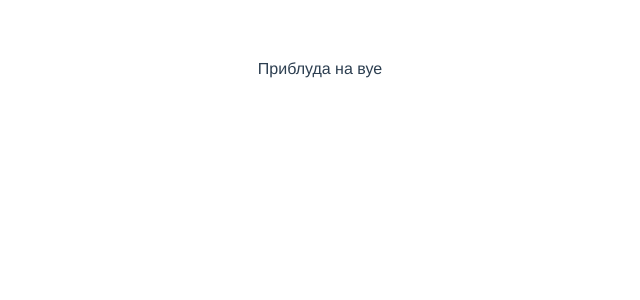
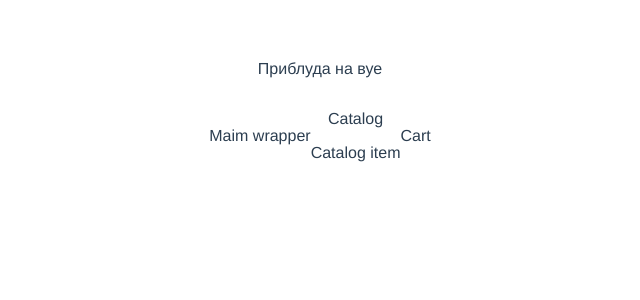
Before and after one commit to Dominus8/e-note.group, a Vue app in the folder eshop/: page / in a window 1280 px wide. Shown: the top 300 px of the page, without its empty margins (320-960 px from the left). Built offline with nearby package versions, Linux system fonts and the light colour scheme.

Commit message:
+ Компоненты: Оболочка, каталог, карточка товара, корзина.

```diff
--- a/eshop/package.json
+++ b/eshop/package.json
@@ -37,7 +37,9 @@
         "parserOptions": {
             "parser": "@babel/eslint-parser"
         },
-        "rules": {}
+        "rules": {
+            "no-console": "off"
+        }
     },
     "browserslist": [
         "> 1%",
--- a/eshop/src/App.vue
+++ b/eshop/src/App.vue
@@ -1,14 +1,17 @@
 <template>
 <div class="" id="app">
   <p>Приблуда на вуе</p>
+  <e-main-wrapper />
 </div>
 </template>
 
 <script>
+import eMainWrapper from "./components/e-main-wrapper.vue";
 
 export default {
   name: 'App',
   components: {
+    eMainWrapper
   }
 }
 </script>
--- /dev/null
+++ b/eshop/src/components/e-cart.vue
@@ -0,0 +1,26 @@
+<template>
+    <div class="e-cart">
+        <p>{{ title }}</p>
+    </div>
+</template>
+<script>
+export default {
+    name:'e-cart',
+    components:{
+    },
+    props:{},
+    data(){
+        return{
+            title:'Cart'
+        }
+    },
+    computed:{},
+    methods:{},
+    watch:{},
+    mounted() {
+    }
+}
+</script>
+<style>
+
+</style>
--- /dev/null
+++ b/eshop/src/components/e-catalog-item.vue
@@ -0,0 +1,26 @@
+<template>
+    <div class="e-catalog-item">
+        <p>{{ title }}</p>
+    </div>
+</template>
+<script>
+export default {
+    name:'e-catalog-item',
+    components:{
+    },
+    props:{},
+    data(){
+        return{
+            title:'Catalog item'
+        }
+    },
+    computed:{},
+    methods:{},
+    watch:{},
+    mounted() {
+    }
+}
+</script>
+<style>
+
+</style>
--- /dev/null
+++ b/eshop/src/components/e-catalog.vue
@@ -0,0 +1,30 @@
+<template>
+    <div class="e-catalog">
+        <p>{{ title }}</p>
+        <eCatalogItem/>
+    </div>
+</template>
+<script>
+import eCatalogItem from './e-catalog-item.vue';
+
+export default {
+    name:'e-catalog',
+    components:{
+        eCatalogItem
+    },
+    props:{},
+    data(){
+        return{
+            title:'Catalog'
+        }
+    },
+    computed:{},
+    methods:{},
+    watch:{},
+    mounted() {
+    }
+}
+</script>
+<style>
+
+</style>
--- /dev/null
+++ b/eshop/src/components/e-main-wrapper.vue
@@ -0,0 +1,42 @@
+<template>
+    <div class="e-main-wrapper">
+        <p>{{title}}</p>
+        <eCatalog/>
+        <eCard/>
+    </div>
+</template>
+
+<script>
+import eCatalog from './e-catalog.vue';
+import eCard from './e-cart.vue'
+export default{
+
+    name:'e-main-wrapper',
+    components:{
+        eCatalog,
+        eCard
+    },
+    props:{},
+    data(){
+        return{
+            title:'Maim wrapper'
+        }
+    },
+    computed:{},
+    methods:{},
+    watch:{},
+    mounted() {
+        console.log("Hello world it's mounted")
+    }
+}
+</script>
+
+<style scoped>
+    .e-main-wrapper{
+        display: flex;
+        justify-content: center;
+        align-items: center;
+        max-width: 900px;
+        margin: 0 auto;
+    }
+</style>
```
